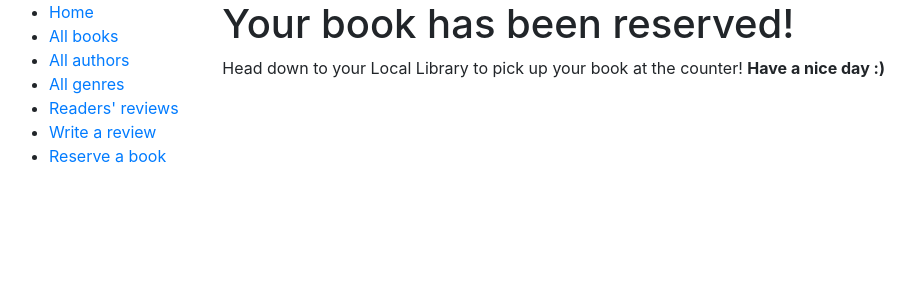
After one commit to mis350/LDW-Consultancy, a Django app: page /catalog/complete/ in a window 1280 px wide. The commit adds this page. Shown: the top 300 px of the page, without its empty margins (6-921 px from the left). Run offline with Django 3.2, Linux system fonts and the light colour scheme.

Commit message:
created a view to reserve books

```diff
--- /dev/null
+++ b/catalog/templates/complete.html
@@ -0,0 +1,14 @@
+{% extends 'site_base.html' %}
+
+{% block content %}
+  <title>Request Complete!:</title>
+  <h1> Your book has been reserved! </h1>
+    <p>Head down to your Local Library to pick up your book at the counter!
+
+
+
+
+
+    <strong> Have a nice day :) </strong>
+    </p>
+{% endblock %}
--- a/catalog/templates/review_list.html
+++ b/catalog/templates/review_list.html
@@ -11,7 +11,7 @@
   <ol>
     {% for review in review_list %}
       <li>
-        <a href="{{ review.get_absolute_url }}">{{ review.book }}</a>:
+      <u> <strong>{{ review.book }}:</strong></u>
 
 
         <p>{{review.review_text}} <strong>({{review.created_on}}) </strong></p>
--- a/catalog/templates/site_base.html
+++ b/catalog/templates/site_base.html
@@ -21,6 +21,7 @@
           <li><a href="{% url 'genre-list' %}">All genres</a></li>
           <li><a href="{% url 'review-list' %}">Readers' reviews</a></li>
           <li><a href="{% url 'add-review' %}">Write a review</a></li>
+           <li><a href="{% url 'reserve' %}">Reserve a book</a></li>
 
         </ul>
      {% endblock %}
--- a/catalog/urls.py
+++ b/catalog/urls.py
@@ -11,4 +11,6 @@ urlpatterns = [
     path('authors/', views.AuthorListView.as_view(), name='authors'),
     path('author/<int:pk>',views.AuthorDetailView.as_view(), name='author-detail'),
     path('genres/', views.GenreListView.as_view(), name='genre-list'),
+    path('reserve/', views.reserve_book, name='reserve'),
+    path('complete/', views.reserve_complete, name='book-reserved'),
 ]
--- a/catalog/views.py
+++ b/catalog/views.py
@@ -1,6 +1,6 @@
 from django.shortcuts import render, redirect, get_object_or_404
-from .forms import ReviewForm
-from .models import Book, Author, BookStatus, Genre, Reader, Review
+from .forms import ReviewForm, BookForm
+from .models import Book, Author, BookStatus, Genre, Review
 from django.views import generic
 
 # Create your views here.
@@ -78,3 +78,16 @@ class GenreListView(generic.ListView):
   queryset = Genre.objects.all()
   template_name ='genre_list.html'
   paginate_by = 20
+
+def reserve_book(request):
+  data = {}
+  f = BookForm(request.POST or None)
+  data["form"] = f
+  if f.is_valid():
+    f.save()
+    return redirect("book-reserved")
+  return render(request, "reserve.html", context=data)
+
+def reserve_complete(request):
+  data={}
+  return render(request,"complete.html", context=data)
```
Also changed, not shown: catalog/forms.py (+6 -1 lines), catalog/templates/reserve.html (added, +20 -0 lines), db.sqlite3.
